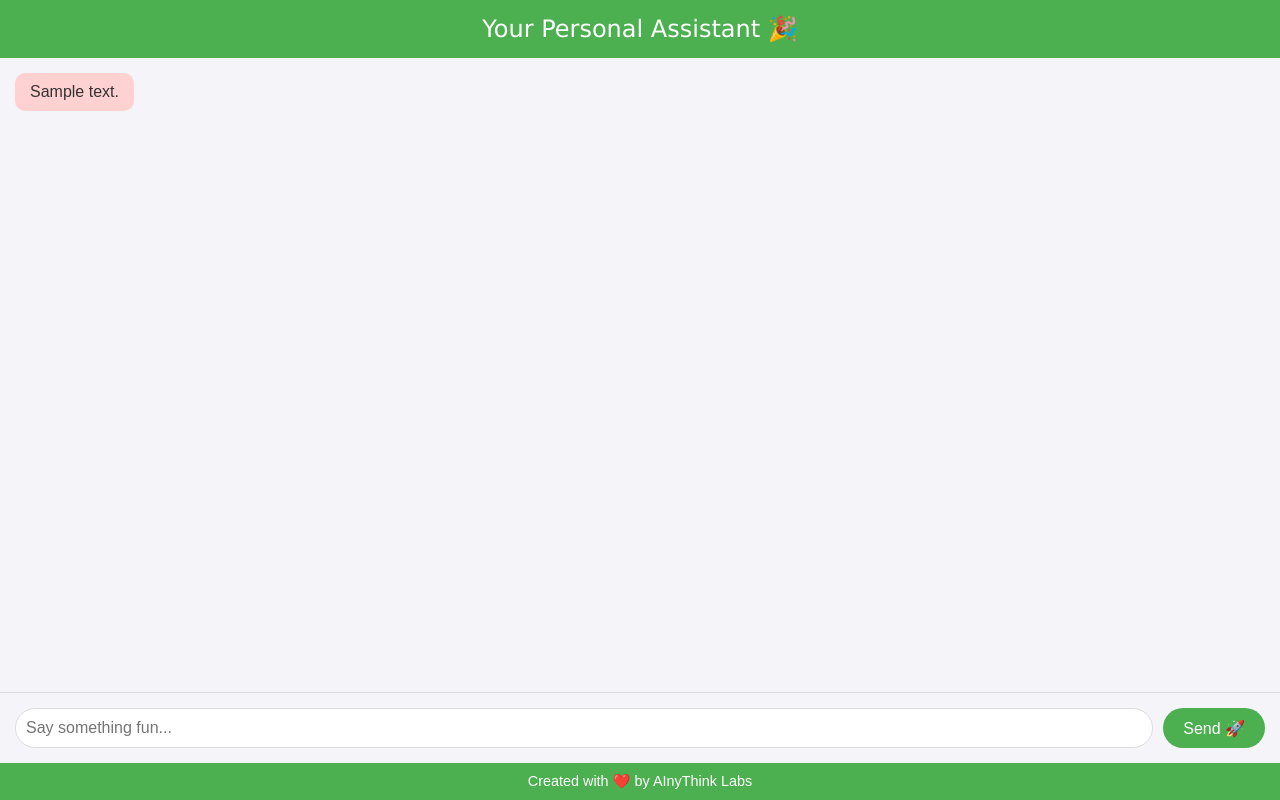
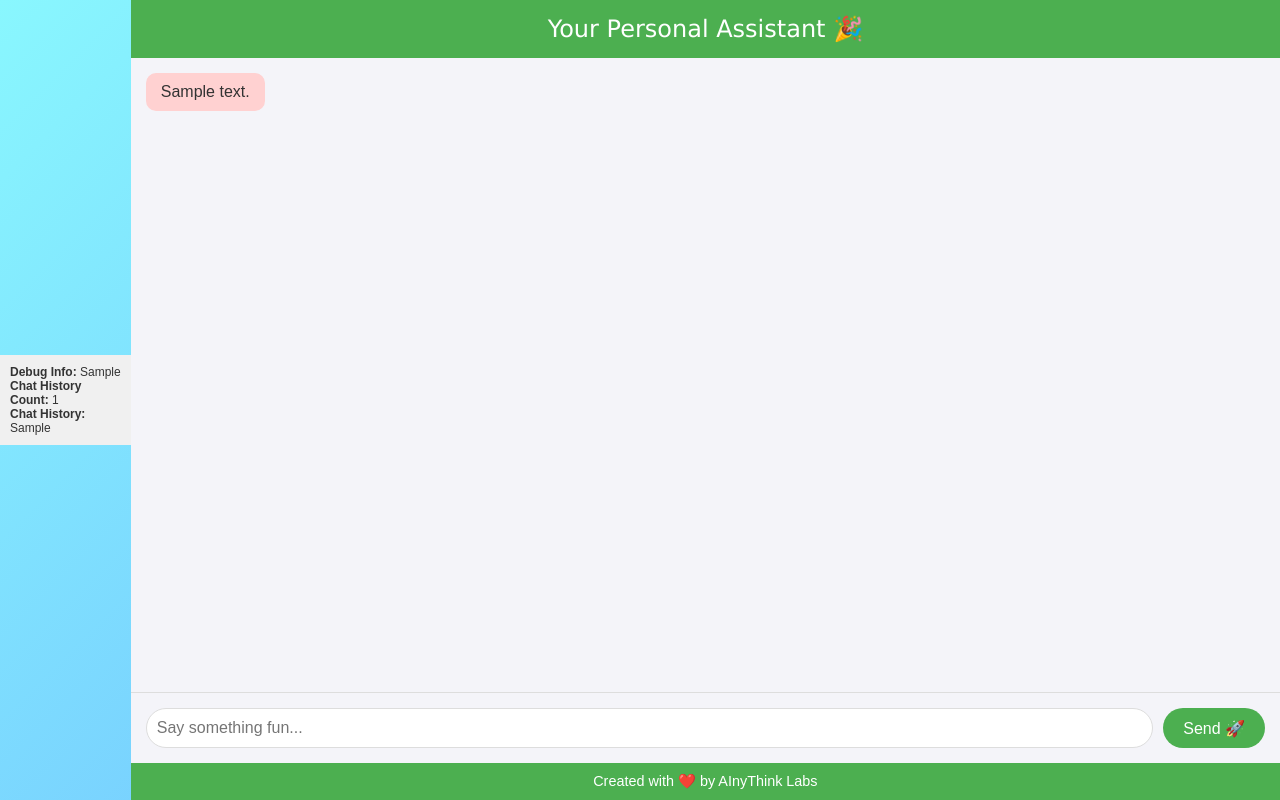
Before and after one commit to munish-02/myPersonalAssistant, a Flask app: template templates/chat.html in a window 1280 px wide. Run offline with Flask 3, Linux system fonts and the light colour scheme; the template is opened without the code that fills it: most values are stand-ins (such as "Sample title", 1, 10 or a date in 2020).

Commit message:
testing html

```diff
--- a/templates/chat.html
+++ b/templates/chat.html
@@ -107,6 +107,12 @@
     </style>
 </head>
 <body>
+    <!-- Add this to your chat.html template temporarily -->
+<div style="background: #f0f0f0; padding: 10px; margin: 10px 0; font-size: 12px;">
+    <strong>Debug Info:</strong> {{ debug_info }}<br>
+    <strong>Chat History Count:</strong> {{ chat_history|length }}<br>
+    <strong>Chat History:</strong> {{ chat_history }}
+</div>
     <div class="container">
         <div class="header">
             Your Personal Assistant 🎉
```
